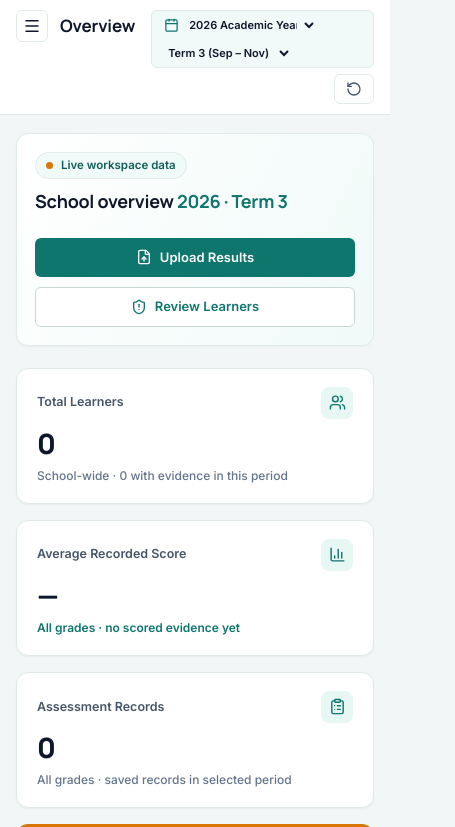
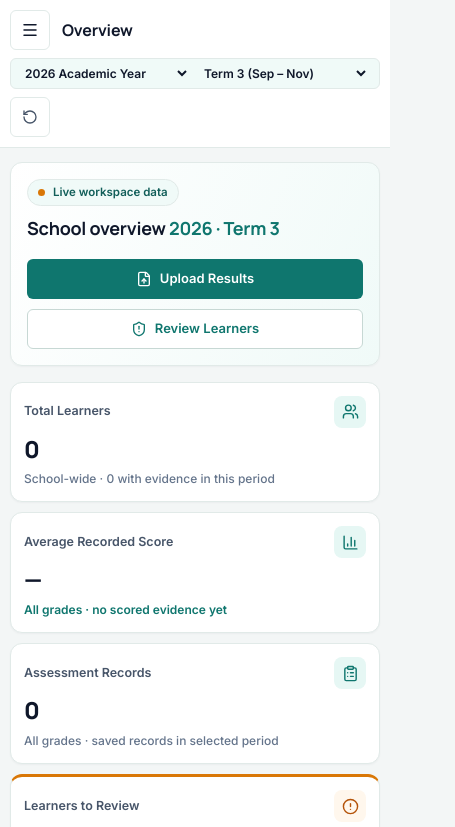
Before and after one commit to Nhialmabior/EduLongView, a plain HTML site: page index.html in a window 390 px wide. Shown: the top 827 px of the page, 455 px wide, since content can reach past the window. Drawn offline with nearby package versions, Linux system fonts and the light colour scheme.

Commit message:
Improve responsive layouts across mobile and tablet screens

```diff
--- a/assets/css/style.css
+++ b/assets/css/style.css
@@ -1481,3 +1481,375 @@ button, select, input {
 .data-table tbody tr:hover { background: #F0FAF8; }
 .learner-record-count { background: #E6F7F4; color: #0F766E; }
 .import-dropzone > i { color: #0F766E; }
+
+
+
+/* ==========================================================================
+   Responsive hardening — phones, tablets, laptops and wide displays
+   Keep the existing desktop layout while preventing narrow-screen overflow.
+   ========================================================================== */
+html {
+  -webkit-text-size-adjust: 100%;
+  text-size-adjust: 100%;
+  scroll-padding-top: 76px;
+}
+
+body {
+  min-width: 320px;
+  overflow-x: hidden;
+}
+
+.app-shell,
+.main-wrapper,
+.main-content,
+.view-section,
+.panel-card,
+.kpi-card,
+.workspace-panel {
+  min-width: 0;
+  max-width: 100%;
+}
+
+img,
+svg,
+canvas,
+video {
+  max-width: 100%;
+}
+
+button,
+.btn,
+input,
+select,
+textarea {
+  max-width: 100%;
+}
+
+.data-table {
+  display: block;
+  width: 100%;
+  max-width: 100%;
+  overflow-x: auto;
+  -webkit-overflow-scrolling: touch;
+}
+
+.data-table th,
+.data-table td {
+  overflow-wrap: anywhere;
+}
+
+.charts-grid,
+.bottom-grid,
+.kpi-grid,
+.learner-overview-grid,
+.workspace-form-grid {
+  min-width: 0;
+}
+
+.charts-grid > *,
+.bottom-grid > *,
+.kpi-grid > *,
+.learner-overview-grid > *,
+.workspace-form-grid > * {
+  min-width: 0;
+}
+
+.panel-header,
+.panel-actions,
+.import-actions,
+.workspace-form-actions,
+.record-actions {
+  min-width: 0;
+  flex-wrap: wrap;
+}
+
+.panel-header > *,
+.topbar-left,
+.topbar-right,
+.welcome-copy,
+.welcome-actions {
+  min-width: 0;
+}
+
+@media (max-width: 1024px) {
+  .main-content {
+    padding-left: 20px;
+    padding-right: 20px;
+  }
+
+  .topbar {
+    gap: 10px;
+  }
+
+  .topbar-right {
+    gap: 8px;
+  }
+
+  .kpi-grid {
+    grid-template-columns: repeat(2, minmax(0, 1fr));
+  }
+
+  .charts-grid,
+  .bottom-grid {
+    grid-template-columns: minmax(0, 1fr);
+  }
+}
+
+@media (max-width: 860px) {
+  .topbar {
+    min-height: 64px;
+    height: auto;
+    padding-top: 10px;
+    padding-bottom: 10px;
+    align-items: center;
+  }
+
+  .topbar-left {
+    flex: 1 1 auto;
+  }
+
+  .topbar-right {
+    flex: 0 1 auto;
+    flex-wrap: wrap;
+    justify-content: flex-end;
+  }
+
+  .period-selectors {
+    max-width: 100%;
+  }
+
+  .welcome-banner {
+    align-items: stretch;
+  }
+
+  .welcome-actions {
+    display: flex;
+    width: 100%;
+  }
+
+  .welcome-actions .btn {
+    flex: 1 1 180px;
+  }
+
+  .panel-card {
+    overflow: hidden;
+  }
+
+  .data-table {
+    font-size: 12px;
+  }
+}
+
+@media (max-width: 640px) {
+  .topbar {
+    align-items: flex-start;
+    flex-direction: column;
+    gap: 8px;
+  }
+
+  .topbar-left,
+  .topbar-right {
+    width: 100%;
+  }
+
+  .topbar-right {
+    justify-content: space-between;
+  }
+
+  .period-selectors {
+    flex: 1 1 auto;
+    justify-content: space-between;
+    gap: 2px;
+  }
+
+  .select-control {
+    min-width: 0;
+    flex: 1 1 0;
+    padding: 4px;
+  }
+
+  .select-control select {
+    width: 100%;
+    min-width: 0;
+    max-width: 100%;
+    font-size: 12px;
+  }
+
+  .main-content {
+    padding: 14px 12px 28px;
+  }
+
+  .welcome-banner {
+    padding: 16px;
+    gap: 14px;
+    margin-bottom: 16px;
+  }
+
+  .welcome-actions {
+    flex-direction: column;
+  }
+
+  .welcome-actions .btn {
+    width: 100%;
+    flex: 1 1 auto;
+  }
+
+  .kpi-grid,
+  .learner-overview-grid {
+    grid-template-columns: repeat(2, minmax(0, 1fr));
+    gap: 10px;
+  }
+
+  .kpi-card {
+    padding: 14px;
+  }
+
+  .kpi-value {
+    font-size: clamp(20px, 6vw, 26px);
+    overflow-wrap: anywhere;
+  }
+
+  .panel-card {
+    padding: 14px;
+    margin-bottom: 14px;
+  }
+
+  .panel-header {
+    align-items: flex-start;
+    gap: 10px;
+  }
+
+  .panel-header > * {
+    max-width: 100%;
+  }
+
+  .workspace-form-grid {
+    grid-template-columns: minmax(0, 1fr);
+    gap: 12px;
+  }
+
+  .workspace-wide {
+    grid-column: auto;
+  }
+
+  .workspace-form-actions {
+    justify-content: stretch;
+  }
+
+  .workspace-form-actions .btn,
+  .import-actions .btn {
+    flex: 1 1 100%;
+    justify-content: center;
+  }
+
+  .record-actions {
+    min-width: 0;
+  }
+
+  .record-actions .btn {
+    min-height: 36px;
+  }
+
+  .import-dropzone {
+    padding: 20px 12px;
+  }
+
+  .breadcrumb-wrap {
+    min-width: 0;
+  }
+
+  .page-title {
+    font-size: 16px;
+    overflow-wrap: anywhere;
+  }
+}
+
+@media (max-width: 420px) {
+  .main-content {
+    padding-left: 10px;
+    padding-right: 10px;
+  }
+
+  .topbar {
+    padding-left: 10px;
+    padding-right: 10px;
+  }
+
+  .kpi-grid,
+  .learner-overview-grid {
+    grid-template-columns: minmax(0, 1fr);
+  }
+
+  .kpi-card {
+    padding: 13px;
+  }
+
+  .panel-card {
+    padding: 12px;
+  }
+
+  .topbar-right {
+    align-items: stretch;
+  }
+
+  .topbar-right > .btn {
+    min-height: 40px;
+  }
+
+  .period-selectors {
+    width: 100%;
+  }
+
+  .select-control svg {
+    display: none;
+  }
+
+  .data-table th,
+  .data-table td {
+    padding: 8px;
+    white-space: normal;
+  }
+
+  .btn {
+    min-height: 40px;
+  }
+
+  .icon-btn {
+    min-width: 40px;
+    min-height: 40px;
+  }
+}
+
+@media (max-width: 340px) {
+  .brand-sub {
+    display: none;
+  }
+
+  .page-title {
+    font-size: 15px;
+  }
+
+  .topbar-right {
+    flex-direction: column;
+  }
+
+  .period-selectors {
+    flex-direction: column;
+    align-items: stretch;
+  }
+
+  .select-control {
+    width: 100%;
+  }
+}
+
+@media (prefers-reduced-motion: reduce) {
+  *,
+  *::before,
+  *::after {
+    scroll-behavior: auto !important;
+    animation-duration: 0.01ms !important;
+    animation-iteration-count: 1 !important;
+    transition-duration: 0.01ms !important;
+  }
+}
```
